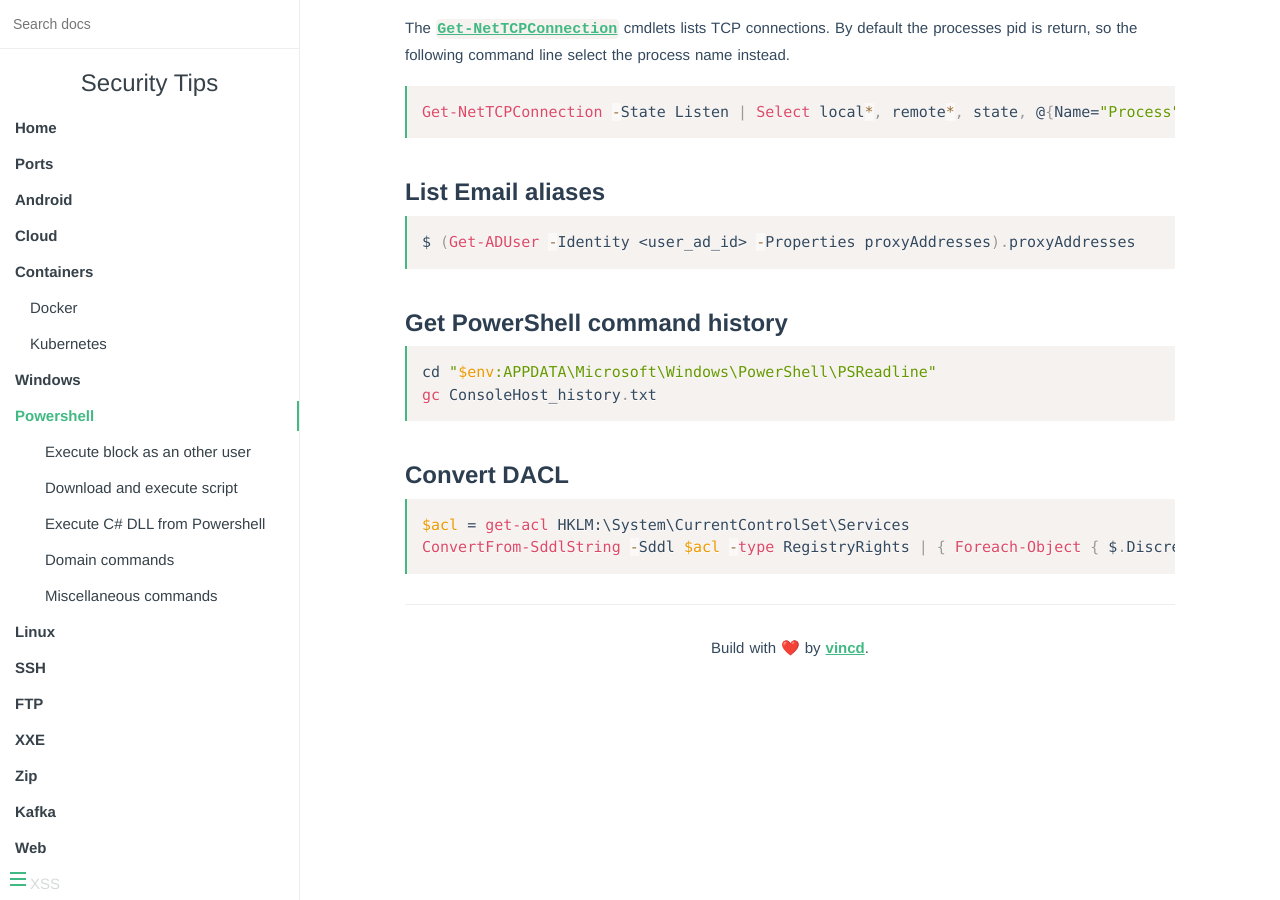
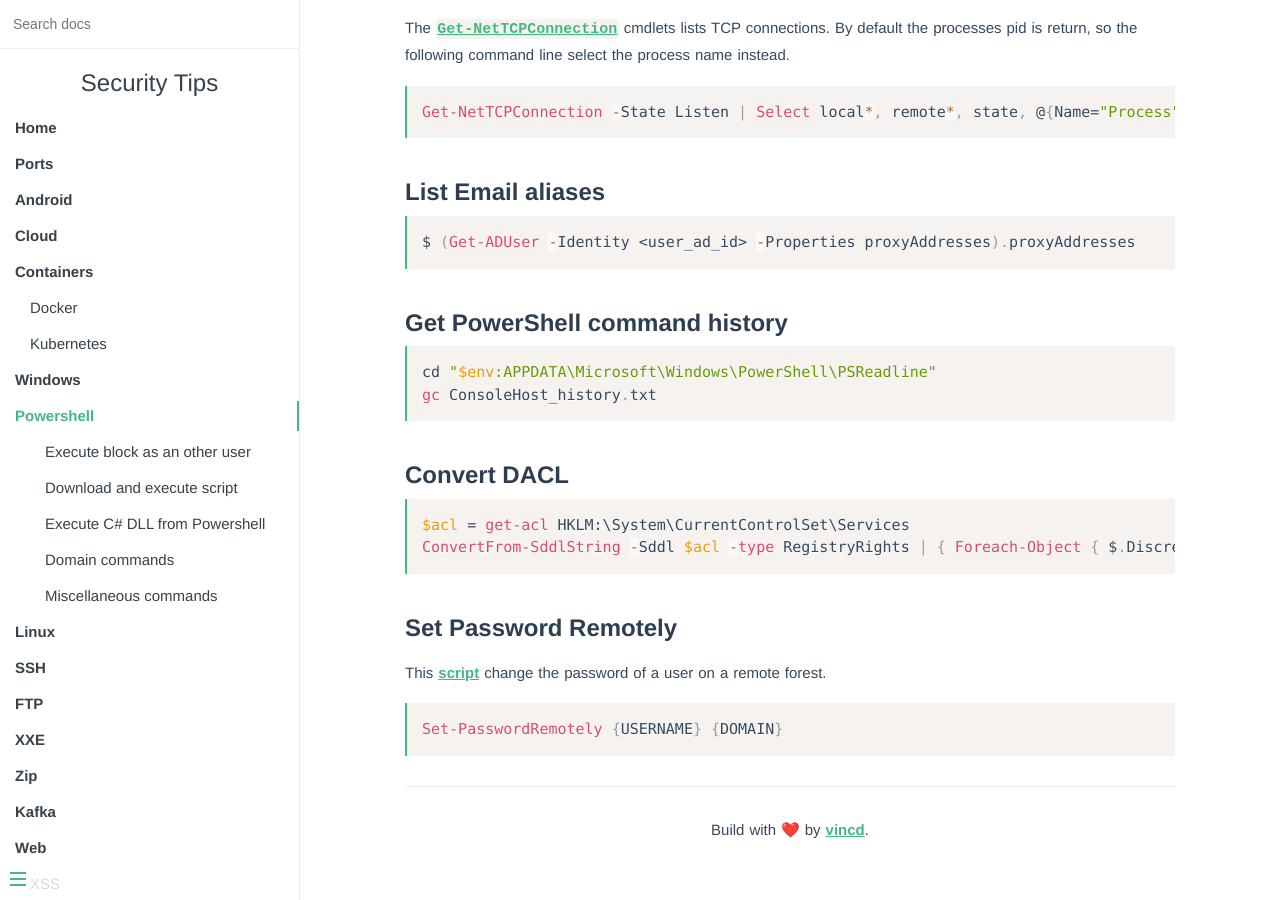
Before and after one commit to vincd/security-tips, an MkDocs documentation site: the page built from docs/powershell.md, in a window 1280 px wide and 900 px high, scrolled down 2759 px. Built offline with MkDocs 1.6.1, drawn with Linux system fonts in a browser that asks for light colours.

Commit message:
Add PS1 script to update Windows password

````diff
--- a/docs/powershell.md
+++ b/docs/powershell.md
@@ -153,3 +153,13 @@ gc ConsoleHost_history.txt
 $acl = get-acl HKLM:\System\CurrentControlSet\Services
 ConvertFrom-SddlString -Sddl $acl -type RegistryRights | { Foreach-Object { $.DiscretionaryAcl } }
 ```
+
+
+### Set Password Remotely
+
+This [script](./assets/Set-PasswordRemotely.ps1) change the password of a user
+on a remote forest.
+
+```powershell
+Set-PasswordRemotely {USERNAME} {DOMAIN}
+```
````
Also changed, not shown: 1 other file.
